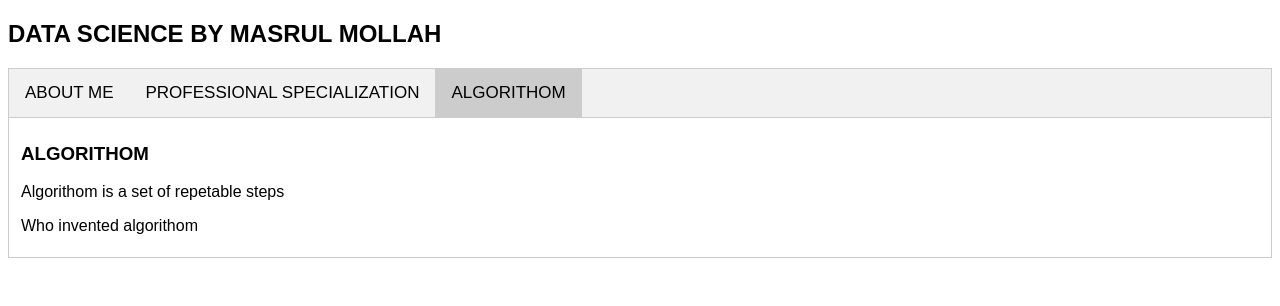
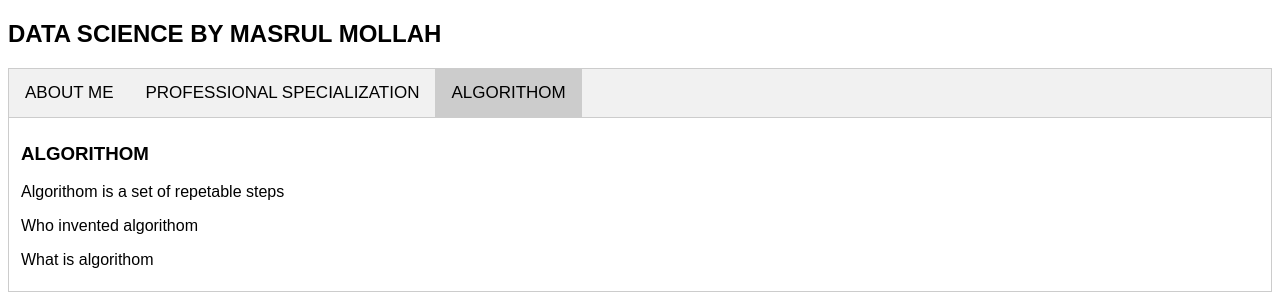
Before and after one commit to masrulmollah/algorithombymasrulmollah, a plain HTML site: page index.html in a window 1280 px wide. Both pictures are taken after a click on the button "ALGORITHOM". Drawn offline with Linux system fonts and the light colour scheme.

Commit message:
Update index.html

```diff
--- a/index.html
+++ b/index.html
@@ -118,6 +118,7 @@ body {font-family: Arial;}
     </script>
   </body>
 </html></p>
+<p>What is algorithom</p>
   </div>
 
 <script>
```
